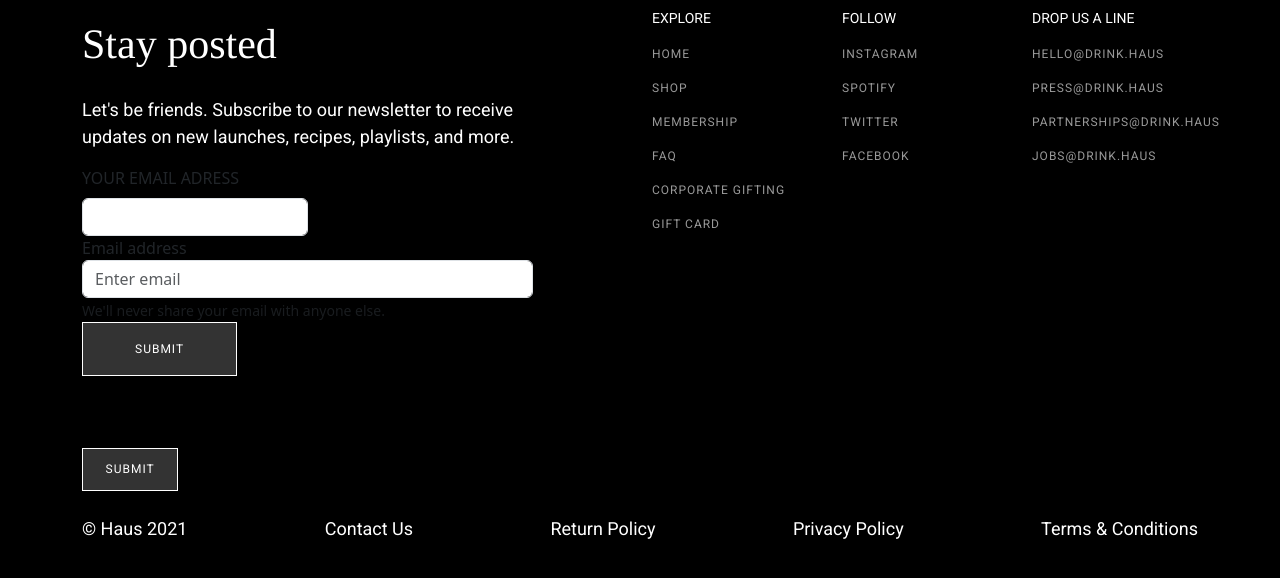
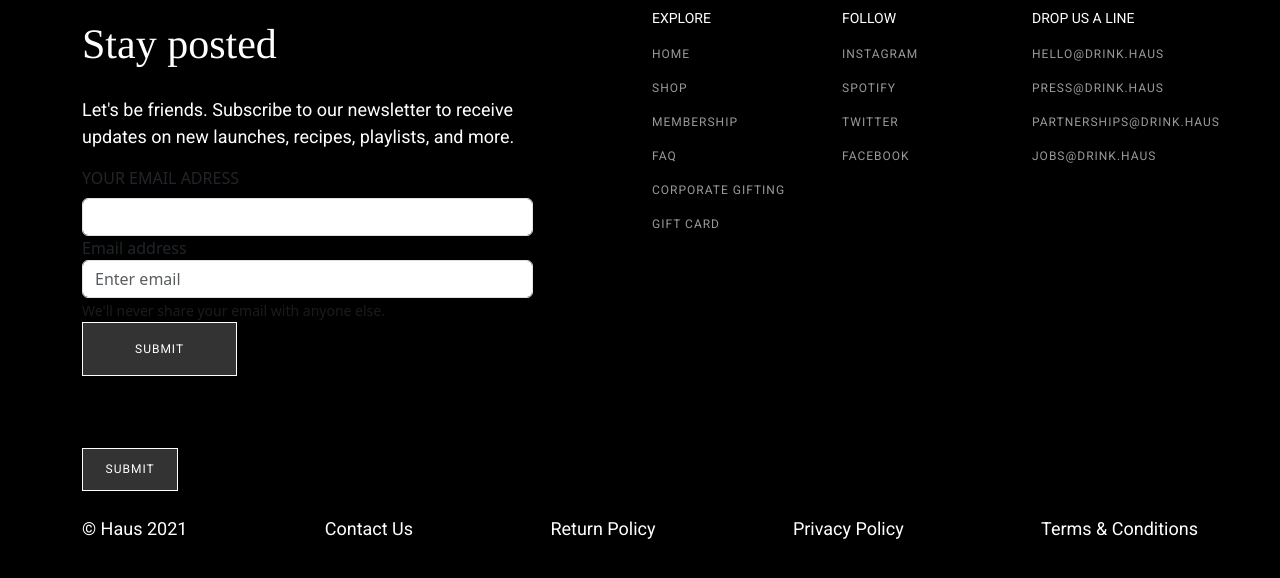
Before and after one commit to ennnnoia/alcogol_fu, a plain HTML site: page index.html in a window 1280 px wide. Shown: the part 4256-4834 px from the top of the page. Drawn offline with nearby package versions, Linux system fonts and the light colour scheme.

Commit message:
Add files via upload

```diff
--- a/index.html
+++ b/index.html
@@ -467,7 +467,7 @@
                   <p class="pform">YOUR EMAIL ADRESS</p>
                 </div>
               </div>-->
-              <div class="col-md-6 position-relative">
+              <div class="col">
                 <label for="validationTooltip03" class="form-label">YOUR EMAIL ADRESS</label>
                 <input type="text" class="form-control" id="validationTooltip03" required>
                 <div class="invalid-tooltip">
```
